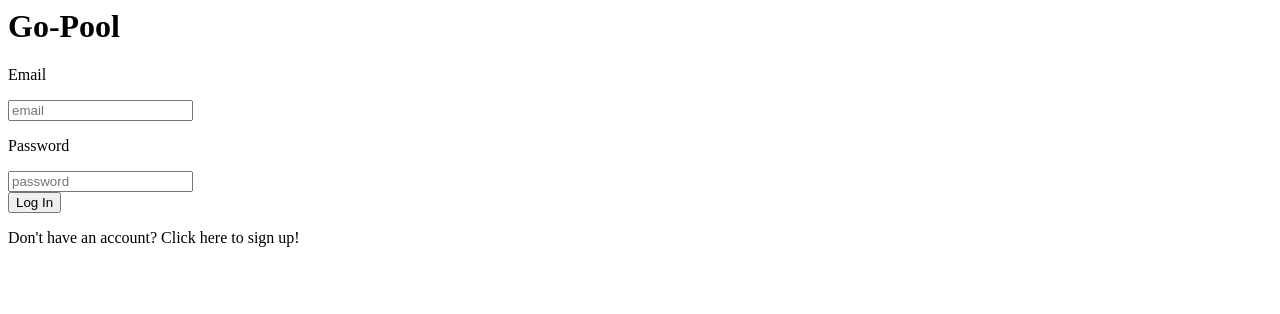
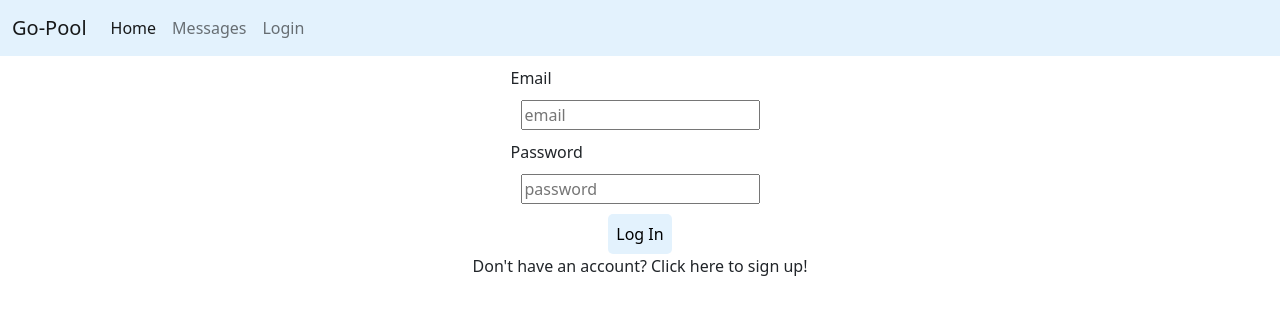
Before and after one commit to GS-goblin-shark/go-pool, a React app: page /login in a window 1280 px wide. Shown: the top 314 px of the page. Built offline with nearby package versions, Linux system fonts and the light colour scheme.

Commit message:
started navbar and added some styling

```diff
--- a/client/App.js
+++ b/client/App.js
@@ -6,6 +6,7 @@
 import Messages from './components/messages';
 import DirMessage from './components/directMessage';
 import Thread from './components/thread';
+import NavBar from './components/navbar';
 
 function App() {
   const [state, updateState] = useState({
@@ -15,6 +16,7 @@
 
   return (
     <div>
+      <NavBar/>
       <Switch>
         <Route exact path='/'>
           <Dashboard />
--- /dev/null
+++ b/client/components/navBar.jsx
@@ -0,0 +1,25 @@
+import React from 'react';
+
+const NavBar = () => {
+    return(
+        <div>
+            <nav className="navbar navbar-expand-lg navbar-light">
+            <div className="container-fluid">
+                <a className="navbar-brand" href="/">Go-Pool</a>
+                <button className="navbar-toggler" type="button" data-bs-toggle="collapse" data-bs-target="#navbarNavAltMarkup" aria-controls="navbarNavAltMarkup" aria-expanded="false" aria-label="Toggle navigation">
+                <span className="navbar-toggler-icon"></span>
+                </button>
+                <div className="collapse navbar-collapse" id="navbarNavAltMarkup">
+                <div className="navbar-nav">
+                    <a className="nav-link active" aria-current="page" href="/">Home</a>
+                    <a className="nav-link" href="/messages">Messages</a>
+                    <a className="nav-link" href="/login">Login</a>
+                </div>
+                </div>
+            </div>
+            </nav>
+        </div>
+    )
+}
+
+export default NavBar;
--- a/client/index.html
+++ b/client/index.html
@@ -2,9 +2,9 @@
   <head>
     <meta charset="UTF-8" />
     <title>Go-Pool</title>
+    <link href="https://cdn.jsdelivr.net/npm/bootstrap@5.1.3/dist/css/bootstrap.min.css" rel="stylesheet" integrity="sha384-1BmE4kWBq78iYhFldvKuhfTAU6auU8tT94WrHftjDbrCEXSU1oBoqyl2QvZ6jIW3" crossorigin="anonymous">
   </head>
   <body>
-    <h1>Go-Pool</h1>
     <div id="root"></div>
 
     <script src="build/bundle.js"></script>
--- a/client/index.js
+++ b/client/index.js
@@ -4,7 +4,7 @@
 
 import App from './App';
 
-import styles from './style.css';
+import styles from './style.scss';
 
 ReactDOM.render(
   <BrowserRouter>
--- /dev/null
+++ b/client/style.scss
@@ -0,0 +1,29 @@
+$light-blue: #e3f2fd;
+
+.navbar{
+    background-color: $light-blue !important;
+}
+
+input{
+    margin: 10px;
+}
+
+p{
+    margin-block-start: 0em;
+    margin-block-end: 0em;
+}
+
+#login-page{
+    display: flex;
+    flex-direction: column;
+    justify-content: center;
+    align-items: center;
+    margin: 10px;
+}
+
+#loginButton{
+  background-color: $light-blue;
+  border: none;
+  border-radius: 5px;
+  padding: 8px;
+}
```
Also changed, not shown: client/style.css (deleted).
